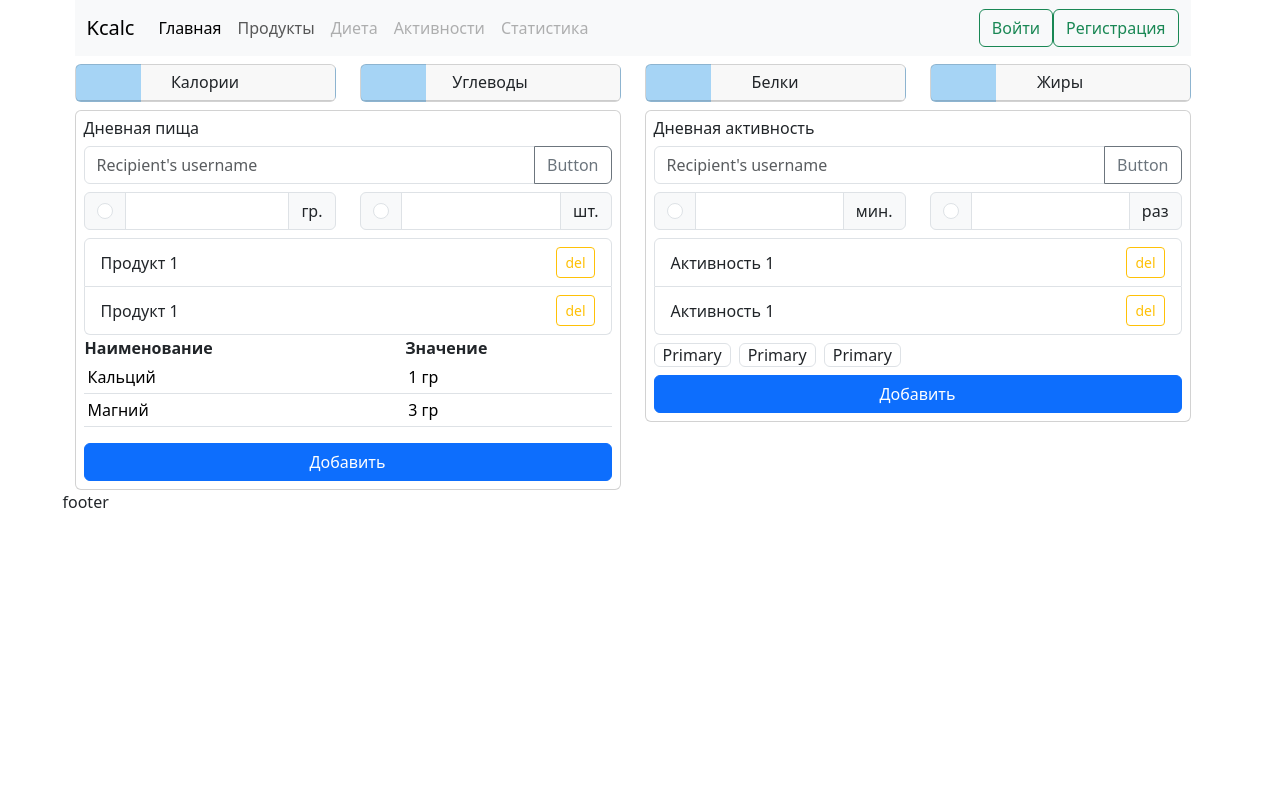
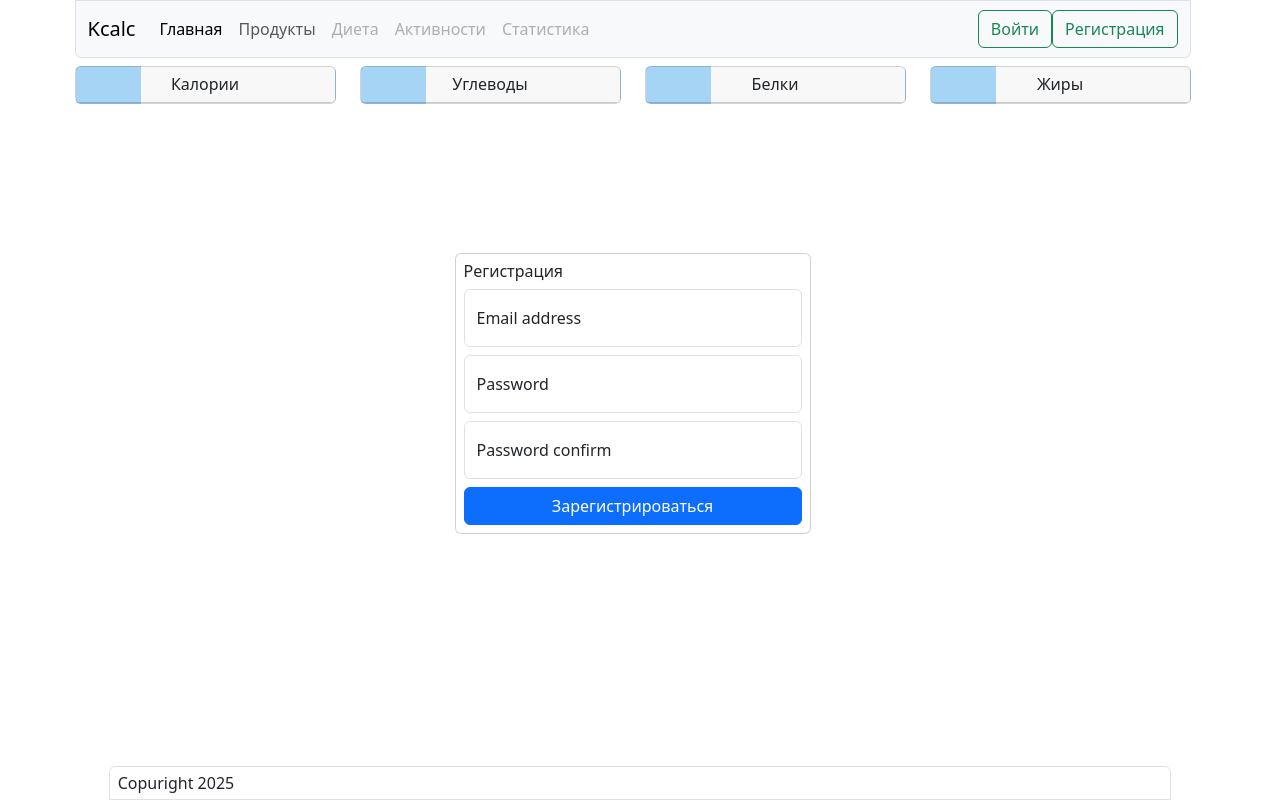
Before and after one commit to evgeniy-shota/spa_kcalc, a Vue app: page /registration in a window 1280 px wide. Built offline with nearby package versions, Linux system fonts and the light colour scheme.

Commit message:
add login and reg page

```diff
--- a/src/App.vue
+++ b/src/App.vue
@@ -2,6 +2,7 @@
 import { RouterLink, RouterView } from 'vue-router';
 import NavBar from './components/NavBar.vue';
 import StatusBar from './components/StatusBar.vue';
+import Footer from './components/Footer.vue';
 
 </script>
 
@@ -13,19 +14,18 @@ import StatusBar from './components/StatusBar.vue';
       <NavBar />
     </div>
 
-    <!-- @ $ 0 & != !== === >-->
     <!-- status bar -->
     <div class="row mb-2">
       <StatusBar />
     </div>
 
-    <div class="row">
+    <div class="row mb-2">
       <RouterView />
     </div>
 
     <!-- footer   fixed-bottom -->
-    <div class="row">
-      footer
+    <div class=" fixed-bottom">
+      <Footer />
     </div>
 
   </div>
--- /dev/null
+++ b/src/components/Footer.vue
@@ -0,0 +1,15 @@
+<script setup>
+import { ref } from 'vue';
+</script>
+
+<template>
+    <div class="row">
+        <div class="col-1"></div>
+        <div class="col">
+            <div class="border rounded-top-2 ps-2 pe-2 pt-1 pb-1">
+                Copuright 2025
+            </div>
+        </div>
+        <div class="col-1"></div>
+    </div>
+</template>
--- a/src/components/NavBar.vue
+++ b/src/components/NavBar.vue
@@ -5,7 +5,7 @@ import { RouterLink } from 'vue-router';
 
 <template>
     <header>
-        <nav class="navbar navbar-expand-lg bg-body-tertiary">
+        <nav class="navbar navbar-expand-lg bg-body-tertiary border rounded-bottom-2">
             <div class="container-fluid">
                 <button class="navbar-toggler" type="button" data-bs-toggle="collapse"
                     data-bs-target="#navbarTogglerDemo03" aria-controls="navbarTogglerDemo03" aria-expanded="false"
--- a/src/components/ProductInfo.vue
+++ b/src/components/ProductInfo.vue
@@ -82,7 +82,7 @@ import PieChart from './PieChart.vue';
                         </tr>
                     </tbody>
                 </table>
-                <div class="d-grid gap-2">
+                <div class="d-grid gap-2 mb-2">
                     <button class="btn btn-primary" type="button">Сохранить</button>
                 </div>
 
--- a/src/components/ProductsList.vue
+++ b/src/components/ProductsList.vue
@@ -19,7 +19,7 @@ import { ref } from 'vue';
             <button type="button" class="btn btn-sm btn-secondary">Избранное</button>
             <button type="button" class="btn btn-sm btn-outline-danger ">Сбросить</button>
         </div>
-        <div class="list-group cat-list-height-limit">
+        <div class="list-group mb-2 cat-list-height-limit">
 
             <div class="accordion" id="accordionExample">
 
--- a/src/components/StatusBar.vue
+++ b/src/components/StatusBar.vue
@@ -5,8 +5,9 @@ import { ref } from 'vue';
 
 <template>
 
+
     <div class="col-3">
-        <div class="card progress-bar">
+        <div class="card progress-bar ">
             <h6 class="card-header">Калории</h6>
         </div>
     </div>
@@ -26,6 +27,8 @@ import { ref } from 'vue';
             <h6 class="card-header">Жиры</h6>
         </div>
     </div>
+
+
 </template>
 
 <style>
--- a/src/router/index.js
+++ b/src/router/index.js
@@ -5,6 +5,8 @@ import StatisticView from '@/views/StatisticView.vue'
 import DietView from '@/views/DietView.vue'
 import ActivityView from '@/views/ActivityView.vue'
 import WelcomView from '@/views/WelcomView.vue'
+import LoginView from '@/views/LoginView.vue'
+import RegistrationView from '@/views/RegistrationView.vue'
 
 const router = createRouter({
   history: createWebHistory(import.meta.env.BASE_URL),
@@ -42,12 +44,12 @@ const router = createRouter({
     {
       path: '/registration',
       name: 'registration',
-      component: HomeView,
+      component: RegistrationView,
     },
     {
       path: '/login',
       name: 'login',
-      component: HomeView,
+      component: LoginView,
     },
     {
       path: '/welcome',
--- /dev/null
+++ b/src/views/LoginView.vue
@@ -0,0 +1,28 @@
+<script setup>
+import { ref } from 'vue';
+</script>
+
+<template>
+    <div class="col"></div>
+    <div class="col">
+        <div class="card top-50 p-2">
+            <form action="">
+                <h6>Войти</h6>
+                <div class="form-floating mb-2">
+                    <input type="text" class="form-control" id="loginInput" placeholder="name@example.com">
+                    <label for="loginInput">Email address</label>
+                </div>
+                <div class="form-floating mb-2">
+                    <input type="password" class="form-control" id="passwordInput" placeholder="Password">
+                    <label for="passwordInput">Password</label>
+                </div>
+
+                <div class="d-grid">
+                    <button class="btn btn-primary" type="button">Войти</button>
+                </div>
+            </form>
+        </div>
+    </div>
+    <div class="col"></div>
+
+</template>
--- /dev/null
+++ b/src/views/RegistrationView.vue
@@ -0,0 +1,31 @@
+<script setup>
+import { ref } from 'vue';
+</script>
+
+<template>
+    <div class="col"></div>
+    <div class="col">
+        <div class="card top-50 p-2">
+            <form action="">
+                <h6>Регистрация</h6>
+                <div class="form-floating mb-2">
+                    <input type="text" class="form-control" id="loginInput" placeholder="name@example.com">
+                    <label for="loginInput">Email address</label>
+                </div>
+                <div class="form-floating mb-2">
+                    <input type="password" class="form-control" id="passwordInput" placeholder="Password">
+                    <label for="passwordInput">Password</label>
+                </div>
+                <div class="form-floating mb-2">
+                    <input type="password" class="form-control" id="passwordConfirm" placeholder="Password confirm">
+                    <label for="passwordConfirm">Password confirm</label>
+                </div>
+
+                <div class="d-grid">
+                    <button class="btn btn-primary" type="button">Зарегистрироваться</button>
+                </div>
+            </form>
+        </div>
+    </div>
+    <div class="col"></div>
+</template>
```
Also changed, not shown: 1 other file (tests, documents, lock files or other folders).
